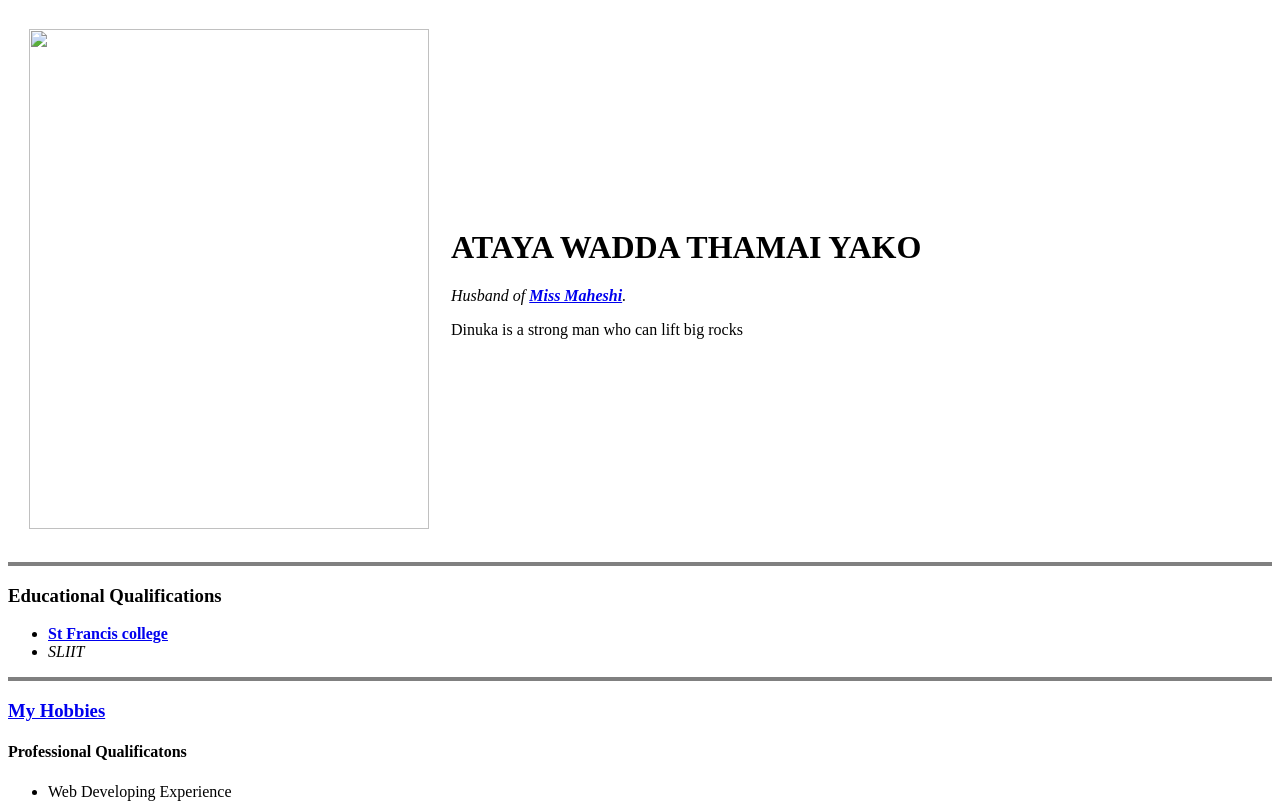
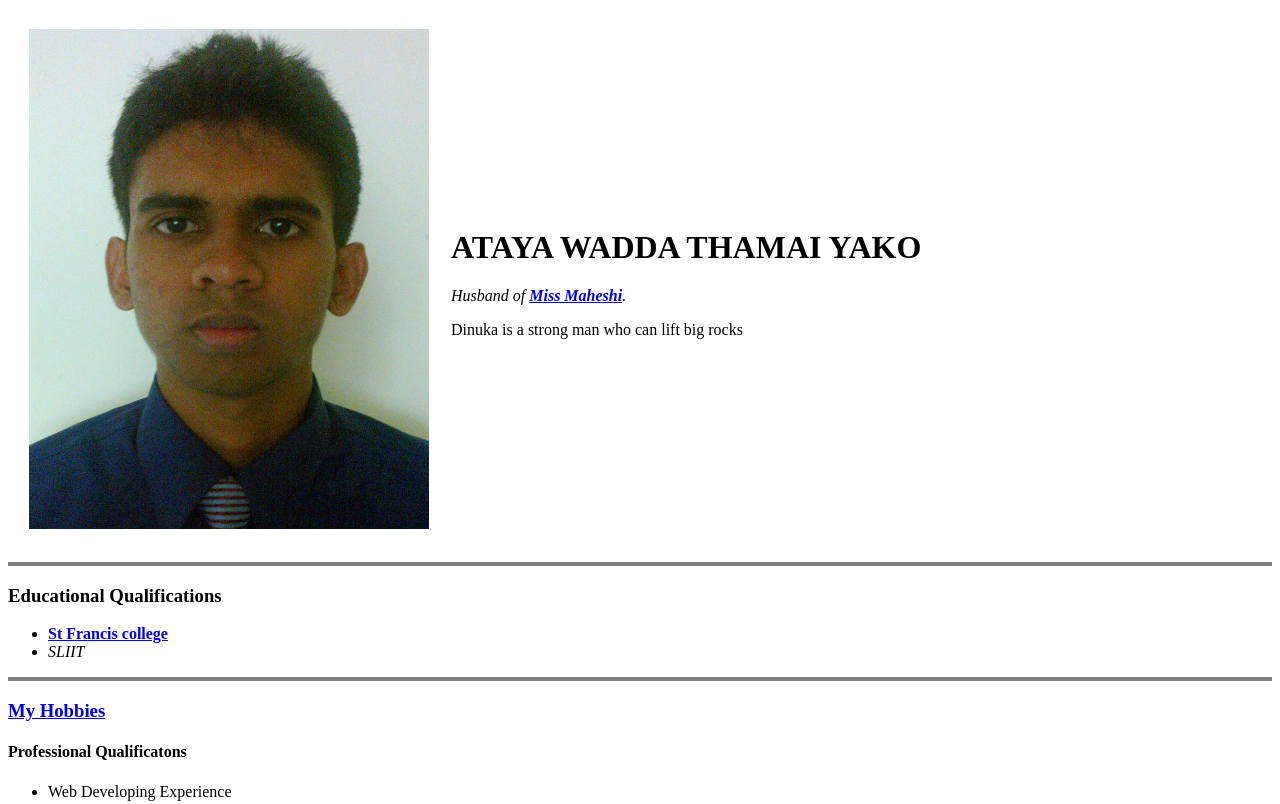
Before and after one commit to Dinka39/CV, a plain HTML site: page index.html in a window 1280 px wide. Shown: the top 804 px of the page. Drawn offline with Linux system fonts and the light colour scheme.

Commit message:
Update index.html

```diff
--- a/index.html
+++ b/index.html
@@ -7,7 +7,7 @@
     <body>
         <table cellspacing="20">
             <tr>
-                <td><img src="New folder/f1.jpg" width="400" height="500"></td>
+                <td><img src="f1.jpg" width="400" height="500"></td>
                 <td><h1>ATAYA WADDA THAMAI YAKO</h1>
                     <p><em>Husband of <strong><a href="https://www.facebook.com/dinuka.mdh">Miss Maheshi</a></strong>.</em></p>
                     <p>Dinuka is a strong man who can lift big rocks</p></td>
```
